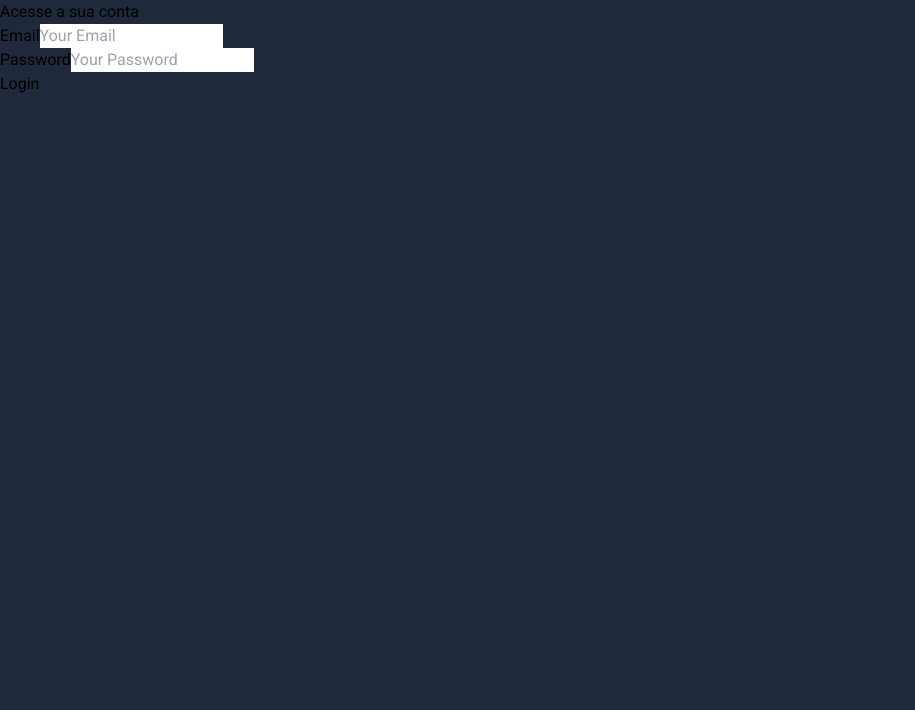
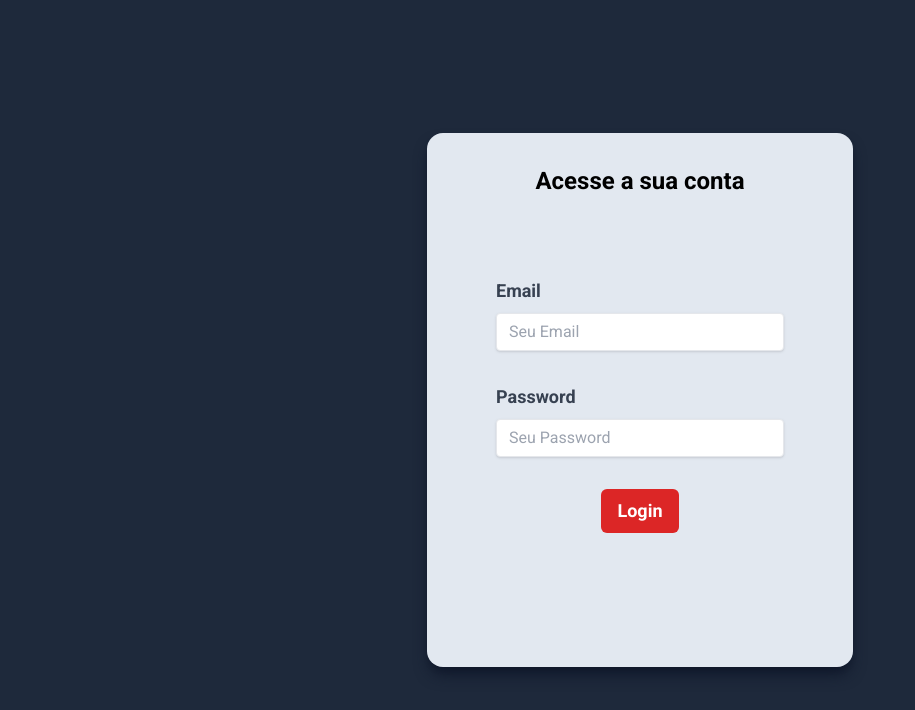
Before and after one commit to guilhermeevencio/car-store-project, a React (Vite) app in the folder app/frontend/: page /login in a window 1280 px wide. Shown: the top 710 px of the page, without its empty margins (0-915 px from the left). Built offline with nearby package versions, Linux system fonts and the light colour scheme.

Commit message:
feat: add LoginForm functions and styles.

```diff
--- a/app/frontend/src/components/LoginForm/index.tsx
+++ b/app/frontend/src/components/LoginForm/index.tsx
@@ -1,10 +1,15 @@
 import React, { useState, useContext } from 'react'
+import { useNavigate } from 'react-router-dom'
 import AppContext, { IAppContext } from '../../context/AppContext'
+import { IUserInfoResponse } from '../../interfaces/userInterfaces'
+import { IErrorResponse, loginRequest } from '../../services/requests'
 
 export function LoginForm() {
   const [email, setEmail] = useState('')
   const [password, setPassword] = useState('')
   const { setUserInfo } = useContext(AppContext) as IAppContext
+
+  const navigate = useNavigate()
 
   const handleInputChange = (event: React.ChangeEvent<HTMLInputElement>) => {
     switch (event.target.name) {
@@ -18,37 +23,69 @@ export function LoginForm() {
         break
     }
   }
-  const handleFormSubmit = (event: React.FormEvent) => {
+  const handleFormSubmit = async (event: React.FormEvent) => {
     event.preventDefault()
-    console.log(email, password)
+    const userInfo: IUserInfoResponse | IErrorResponse = await loginRequest({
+      email,
+      password,
+    })
+    if ('role' in userInfo) {
+      setUserInfo(userInfo)
+      userInfo.role === 'admin' ? navigate('/admin') : navigate('/')
+      localStorage.setItem('userInfo', JSON.stringify(userInfo))
+    } else {
+      console.log(userInfo.error)
+    }
   }
   return (
-    <div>
-      <div>
-        <h1>Acesse a sua conta</h1>
+    <div className="flex justify-center items-center h-screen">
+      <div className="w-2/6 h-4/6 bg-slate-200 rounded-2xl shadow-lg shadow-slate-900">
+        <h1 className="font-bold text-2xl text-center mt-8">
+          Acesse a sua conta
+        </h1>
 
-        <form onSubmit={handleFormSubmit}>
-          <div>
-            <label htmlFor="email">Email</label>
+        <form
+          onSubmit={handleFormSubmit}
+          className="flex flex-col justify-center items-center mt-20 gap-8"
+        >
+          <div className="flex flex-col">
+            <label
+              htmlFor="email"
+              className="block text-gray-700 text-lg font-bold mb-2"
+            >
+              Email
+            </label>
             <input
               name="email"
               type="email"
-              placeholder="Your Email"
+              placeholder="Seu Email"
               onChange={handleInputChange}
+              className="shadow appearance-none border rounded md:w-72 py-2 px-3 text-gray-700 leading-tight focus:outline-none focus:shadow-outline focus:border-slate-400"
             />
           </div>
-          <div>
-            <label htmlFor="password">Password</label>
+          <div className="flex flex-col">
+            <label
+              htmlFor="password"
+              className="block text-gray-700 text-lg font-bold mb-2"
+            >
+              Password
+            </label>
             <input
               type="password"
               name="password"
-              placeholder="Your Password"
+              placeholder="Seu Password"
               onChange={handleInputChange}
+              className="shadow appearance-none border rounded md:w-72 py-2 px-3 text-gray-700 leading-tight focus:outline-none focus:shadow-outline focus:border-slate-400"
             />
           </div>
 
           <div>
-            <button>Login</button>
+            <button
+              type="submit"
+              className="bg-red-600 text-white py-2 px-4 rounded-md font-bold text-lg"
+            >
+              Login
+            </button>
           </div>
         </form>
       </div>
```
